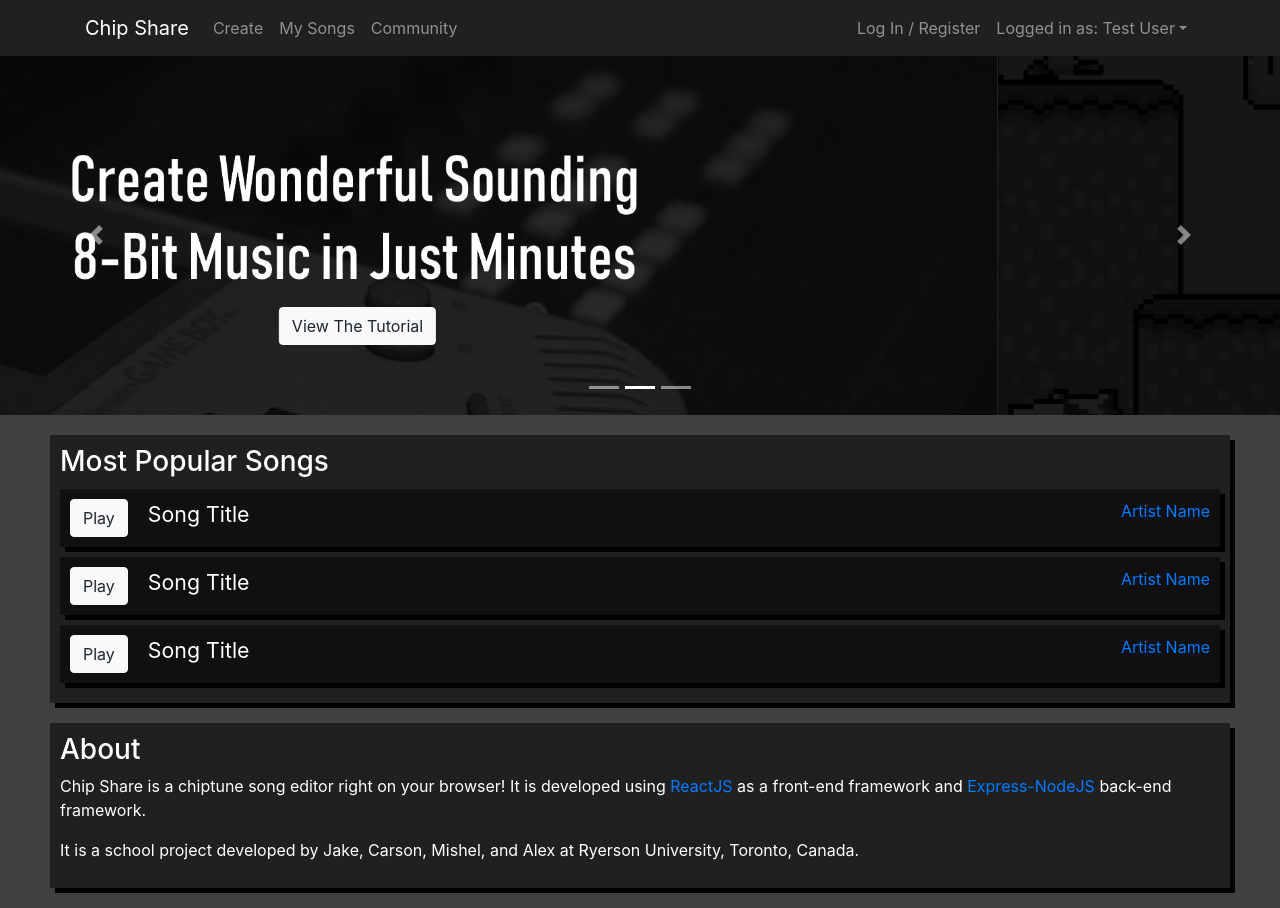
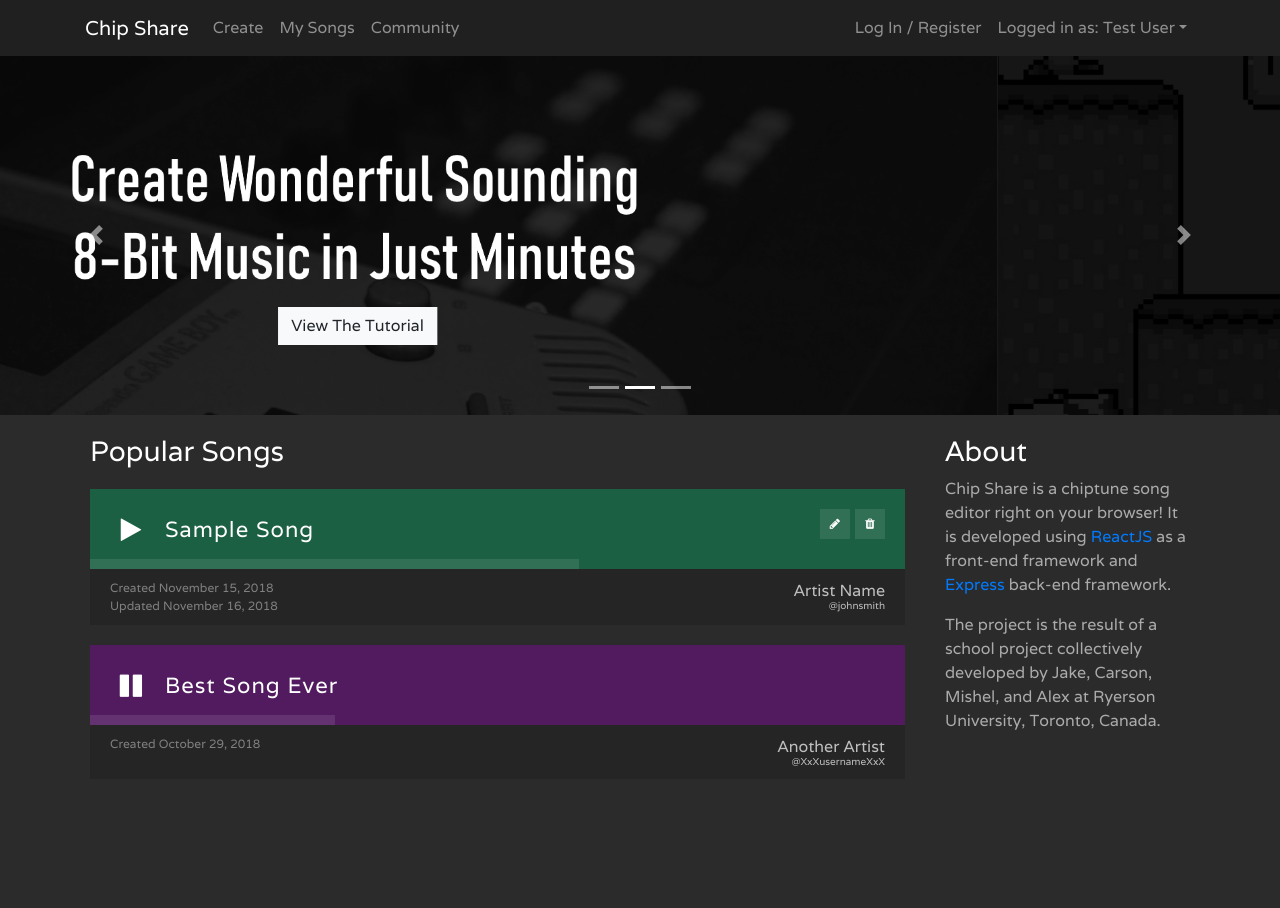
Before and after one commit to versox/chip-share, a React (Create React App) app in the folder client/: page / in a window 1280 px wide. After the commit the page ends 819 px from the top, so only its background shows below. Built offline with nearby package versions, Linux system fonts and the light colour scheme.

Commit message:
Fixed select files indentation, homepage content redesign

```diff
--- a/client/src/Home.js
+++ b/client/src/Home.js
@@ -3,16 +3,16 @@ import React, { Component } from 'react';
 class Home extends Component {
 
 	constructor(props) {
-	    super(props)
+		super(props);
 		this.slide1 = {
 			backgroundImage: 'url(/assets/Slide1.png)'
-	    }
+		};
 		this.slide2 = {
 			backgroundImage: 'url(/assets/Slide2.png)'
-	    }
+		};
 		this.slide3 = {
 			backgroundImage: 'url(/assets/Slide3.png)'
-	    }
+		};
 	}
 
 	render() {
@@ -46,28 +46,56 @@ class Home extends Component {
 						</a>
 					</div>
 				</header>
-		  <div class="msec">
-			<h3>Most Popular Songs</h3>
-			<div className="song-list">
-				<button type="button" className="btn btn-light">Play</button>
-				<span className="song-title">Song Title</span>
-				<a href="#top" className="artist-name">Artist Name</a>
-			</div>
-			<div className="song-list">
-		        	<button type="button" className="btn btn-light">Play</button>
-		                <span className="song-title">Song Title</span>
-		                <a href="#top" className="artist-name">Artist Name</a>
-		        </div>
-			<div className="song-list">
-		                <button type="button" className="btn btn-light">Play</button>
-		                <span className="song-title">Song Title</span>
-		          	<a href="#top" className="artist-name">Artist Name</a>
+				<div className="container content">
+					<div className="row">
+						<div className="col-lg-9 col-md-8">
+							<h3>Popular Songs</h3>
+							<ul className="song-list">
+								<li>
+									<div className="song-header" style={{background: '#00ff9545'}}>
+										<button className="btn btn-light playback-btn play-btn"></button>
+										<div className="song-title">Sample Song</div>
+										<div className="play-progress" style={{width: '60%'}}></div>
+										<div className="buttons-container">
+											<button className="btn btn-light"><i className="fa fa-pencil"></i></button>
+											<button className="btn btn-light"><i className="fa fa-trash"></i></button>
 										</div>
 									</div>
-		  <div className="msec">
+									<div className="song-body">
+										<div className="song-dates">
+											<span className="song-creation-date">Created November 15, 2018</span>
+											<span className="song-update-date">Updated November 16, 2018</span>
+										</div>
+										<a href="#" className="song-artist">
+											<div className="name">Artist Name</div>
+											<div className="username">@johnsmith</div>
+										</a>
+									</div>
+								</li>
+								<li>
+									<div className="song-header" style={{background: '#cc00ff45'}}>
+										<button className="btn btn-light playback-btn pause-btn"></button>
+										<div className="song-title">Best Song Ever</div>
+										<div className="play-progress" style={{width: '30%'}}></div>
+									</div>
+									<div className="song-body">
+										<div className="song-dates">
+											<span className="song-creation-date">Created October 29, 2018</span>
+										</div>
+										<a href="#" className="song-artist">
+											<div className="name">Another Artist</div>
+											<div className="username">@XxXusernameXxX</div>
+										</a>
+									</div>
+								</li>
+							</ul>
+						</div>
+						<div className="col-lg-3 col-md-4">
 							<h3>About</h3>
-			<p>    Chip Share is a chiptune song editor right on your browser! It is developed using <a href="https://reactjs.org/">ReactJS</a> as a front-end framework and <a href="https://expressjs.com/">Express-NodeJS</a> back-end framework.</p>
-		        <p>    It is a school project developed by Jake, Carson, Mishel, and Alex at Ryerson University, Toronto, Canada.</p>
+							<p>Chip Share is a chiptune song editor right on your browser! It is developed using <a href="https://reactjs.org/">ReactJS</a> as a front-end framework and <a href="https://expressjs.com/">Express</a> back-end framework.</p>
+							<p>The project is the result of a school project collectively developed by Jake, Carson, Mishel, and Alex at Ryerson University, Toronto, Canada.</p>
+						</div>
+					</div>
 				</div>
 			</div>
 		);
--- a/client/src/index.css
+++ b/client/src/index.css
@@ -1,3 +1,5 @@
+@import url('https://fonts.googleapis.com/css?family=Varela');
+@import url('https://stackpath.bootstrapcdn.com/font-awesome/4.7.0/css/font-awesome.min.css');
 @font-face {
 	font-family: bit;
 	src: url(/assets/bit.otf);
@@ -5,13 +7,18 @@
 body {
 	width: 100%;
 	height: 100%;
-  font-family: -apple-system, BlinkMacSystemFont, "Segoe UI", "Roboto", "Oxygen",
-    "Ubuntu", "Cantarell", "Fira Sans", "Droid Sans", "Helvetica Neue",
-    sans-serif;
+	font-family: 'Varela', sans-serif;
 	-webkit-font-smoothing: antialiased;
 	-moz-osx-font-smoothing: grayscale;
-  background-color: #404040;
+	background-color: #2b2b2b;
 	padding-top: 55px;
+	color: #ababab;
+}
+h1, h2, h3 {
+	color: white;
+}
+.btn {
+	border-radius: 0;
 }
 
 code {
@@ -22,6 +29,8 @@ code {
 .bg-dark {
 	background-color: #202020 !important;
 }
+
+/* header */
 
 .carousel-item {
 	height: 45vh;
@@ -45,6 +54,159 @@ code {
 	margin-top: 20px;
 	text-shadow: 5px 5px black;
 }
+
+/* end header */
+/* content */
+
+.container.content .row > div {
+	background-clip: padding-box;
+	padding: 20px;
+}
+.song-list {
+	margin: 20px 0 0;
+	padding: 0;
+	list-style: none;
+}
+.song-list > li {
+	width: 100%;
+	min-height: 100px;
+	background: #252525;
+	margin-bottom: 20px;
+}
+.song-list > li .song-header {
+	width: 100%;
+	background: #ffffff45;
+	padding: 20px;
+	position: relative;
+	overflow: hidden;
+}
+.song-list > li .song-header .song-title {
+	font-size: 22px;
+	color: white;
+	display: inline-block;
+	height: 40px;
+	line-height: 40px;
+	vertical-align: top;
+	margin-left: 15px;
+	letter-spacing: 1px;
+	max-width: 90%;
+	overflow: hidden;
+	text-overflow: ellipsis;
+	white-space: nowrap;
+	position: relative;
+	z-index: 5;
+}
+.song-list > li .song-header .btn.playback-btn {
+	width: 40px;
+	height: 40px;
+	background: transparent;
+	border-color: transparent;
+	display: inline-block;
+	vertical-align: top;
+	position: relative;
+	transition: text-shadow 200ms;
+	z-index: 5;
+}
+.song-list > li .song-header .btn.playback-btn:active {
+	text-shadow: 0 0 20px rgba(255,255,255,0.6);
+}
+.song-list > li .song-header .btn.playback-btn:focus {
+	box-shadow: unset;
+}
+.song-list > li .song-header .btn.playback-btn:after {
+	font-family: 'FontAwesome', sans-serif;
+	font-size: 26px;
+	display: block;
+	width: 40px;
+	height: 40px;
+	position: absolute;
+	top: 0;
+	left: 0;
+	text-align: center;
+	line-height: 40px;
+	text-shadow: 0 0 0 0.2rem rgba(248,249,250,.5);
+	color: white;
+}
+.song-list > li .song-header .btn.playback-btn.pause-btn:after {
+	content: "\f04c";
+}
+.song-list > li .song-header .btn.playback-btn.play-btn:after {
+	content: "\f04b";
+}
+.song-list > li .song-header .buttons-container {
+	position: absolute;
+	top: 20px;
+	right: 20px;
+	list-style: none;
+	margin: 0;
+	padding: 0;
+}
+.song-list > li .song-header .buttons-container > * {
+	width: 30px;
+	height: 30px;
+	line-height: 30px;
+	position: relative;
+	background: rgba(255,255,255,0.1);
+	border: unset;
+	margin-left: 5px;
+}
+.song-list > li .song-header .buttons-container > *:active {
+	background: rgba(255,255,255,0.2);
+}
+.song-list > li .song-header .buttons-container > * > i {
+	position: absolute;
+	top: 0;
+	left: 0;
+	font-size: 12px;
+	width: 30px;
+	height: 30px;
+	line-height: 30px;
+	text-align: center;
+}
+.song-list > li .song-header .play-progress {
+	position: absolute;
+	bottom: 0;
+	left: 0;
+	max-width: 100%;
+	height: 10px;
+	background: #ffffff1a;
+	z-index: 1;
+}
+.song-list > li .song-body {
+	padding: 10px 20px;
+	color: gray;
+	font-size: 12px;
+	position: relative;
+	display: flex;
+	justify-content: space-between;
+	align-items: flex-start;
+}
+.song-list > li .song-body .song-dates {
+
+}
+.song-list > li .song-body .song-dates .song-creation-date,
+.song-list > li .song-body .song-dates .song-update-date {
+	display: block;
+}
+.song-list > li .song-body .song-artist {
+	color: #bfbfbf;
+	text-align: right;
+	text-decoration: none;
+	transition: color 200ms;
+}
+.song-list > li .song-body .song-artist:hover {
+	color: white;
+}
+.song-list > li .song-body .song-artist .name {
+	font-size: 16px;
+}
+.song-list > li .song-body .song-artist .username {
+	font-size: 10px;
+	margin-top: -5px;
+}
+
+/* end content */
+
 .msec {
 	box-shadow: 5px 5px black;
 	background-color: #202020;
@@ -52,7 +214,7 @@ code {
 	margin: 20px 50px 20px 50px;
 	padding: 10px;
 }
-.song-list {
+.song-listOLD {
 	background-color: #101010;
 	box-shadow: 5px 5px black;
 	padding: 10px;
@@ -62,10 +224,6 @@ code {
 .artist-name {
 	float: right;
 }
-.song-title {
-	margin-left: 20px;
-	font-size: 16pt;
-}
 .form-signin {
 	margin: auto;
 	width: 400px;
```
Also changed, not shown: client/src/App.js (indentation only), 2 other files (tests, documents, lock files or other folders). Lines whose indentation alone changed are shown as unchanged.
